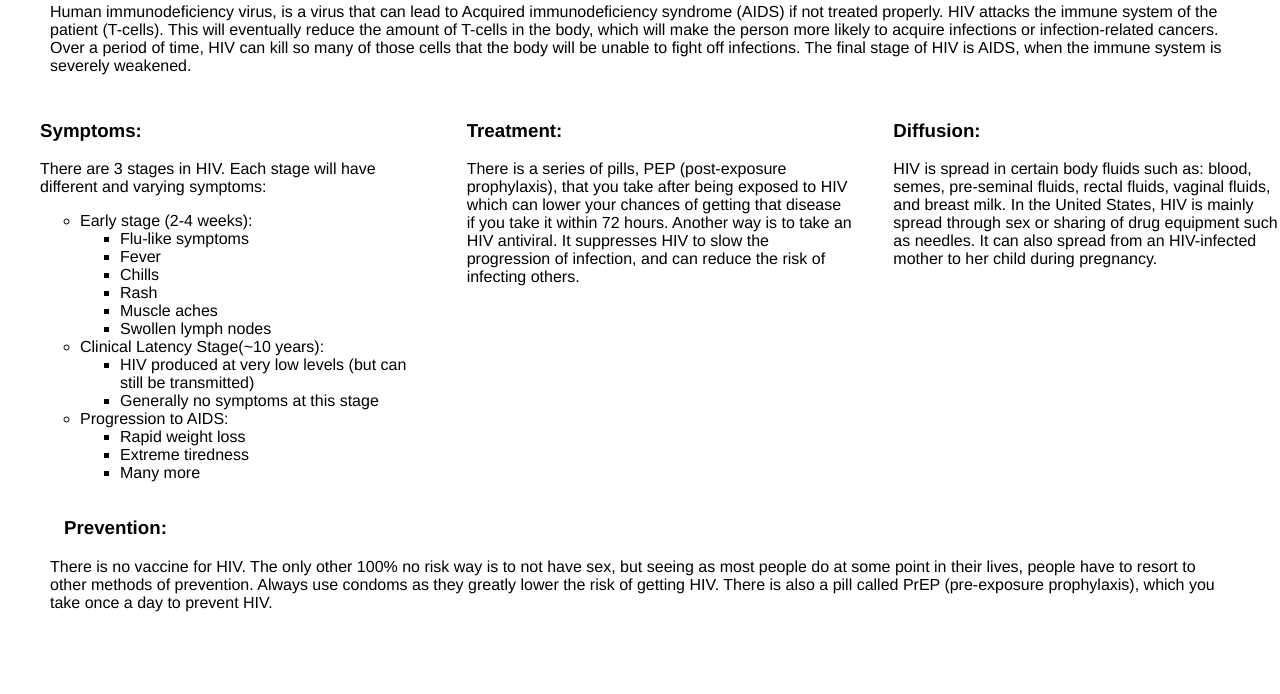
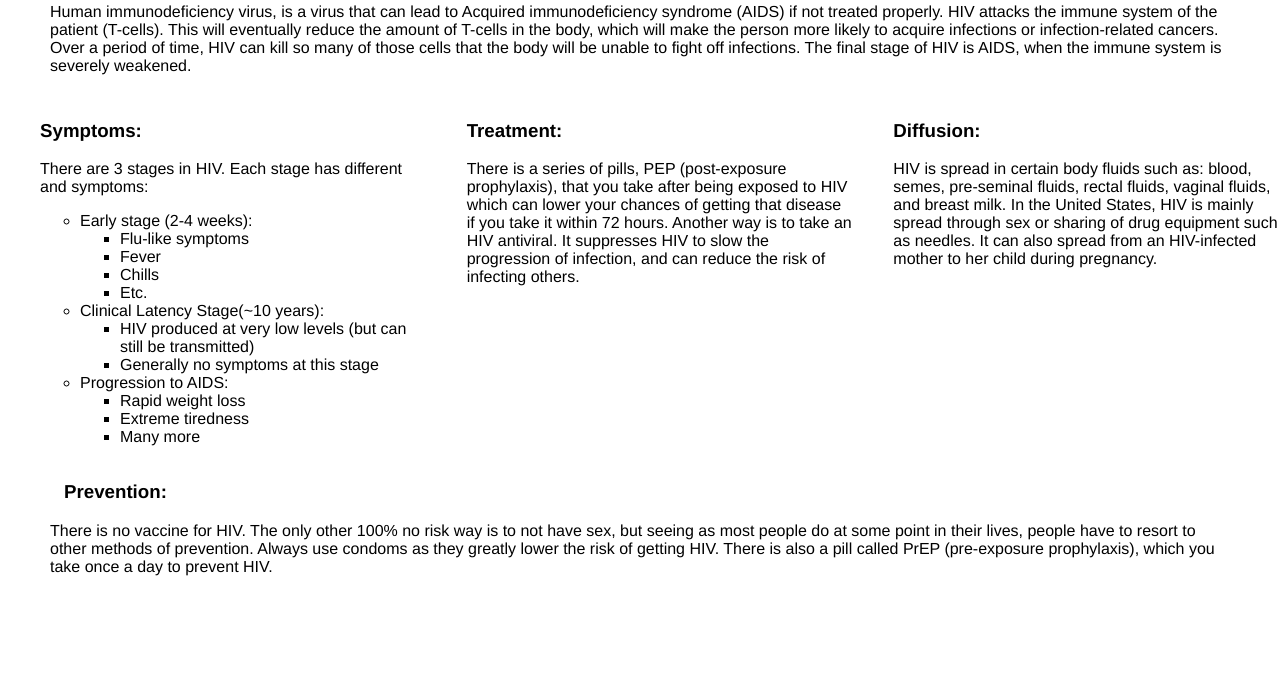
Before and after one commit to jpham197/bio-project, a plain HTML site: page index.html in a window 1280 px wide. Shown: the part 1684-2378 px from the top of the page. Drawn offline with Linux system fonts and the light colour scheme; a script that the page names is missing.

Commit message:
trimmed off some symptoms on disease2

```diff
--- a/index.html
+++ b/index.html
@@ -62,16 +62,14 @@
 				<div class="container">
 					<ul>
 						<h3>Symptoms:</h3>
-						<p>There are 3 stages in HIV. Each stage will have different and varying symptoms:</p>
+						<p>There are 3 stages in HIV. Each stage has different and symptoms:</p>
 						<ul>
 							<li>Early stage (2-4 weeks):</li>
 							<ul>
 								<li>Flu-like symptoms</li>
 								<li>Fever</li>
 								<li>Chills</li>
-								<li>Rash</li>
-								<li>Muscle aches</li>
-								<li>Swollen lymph nodes</li>
+								<li>Etc.</li>
 							</ul>
 							<li>Clinical Latency Stage(~10 years):</li>
 							<ul>
```
